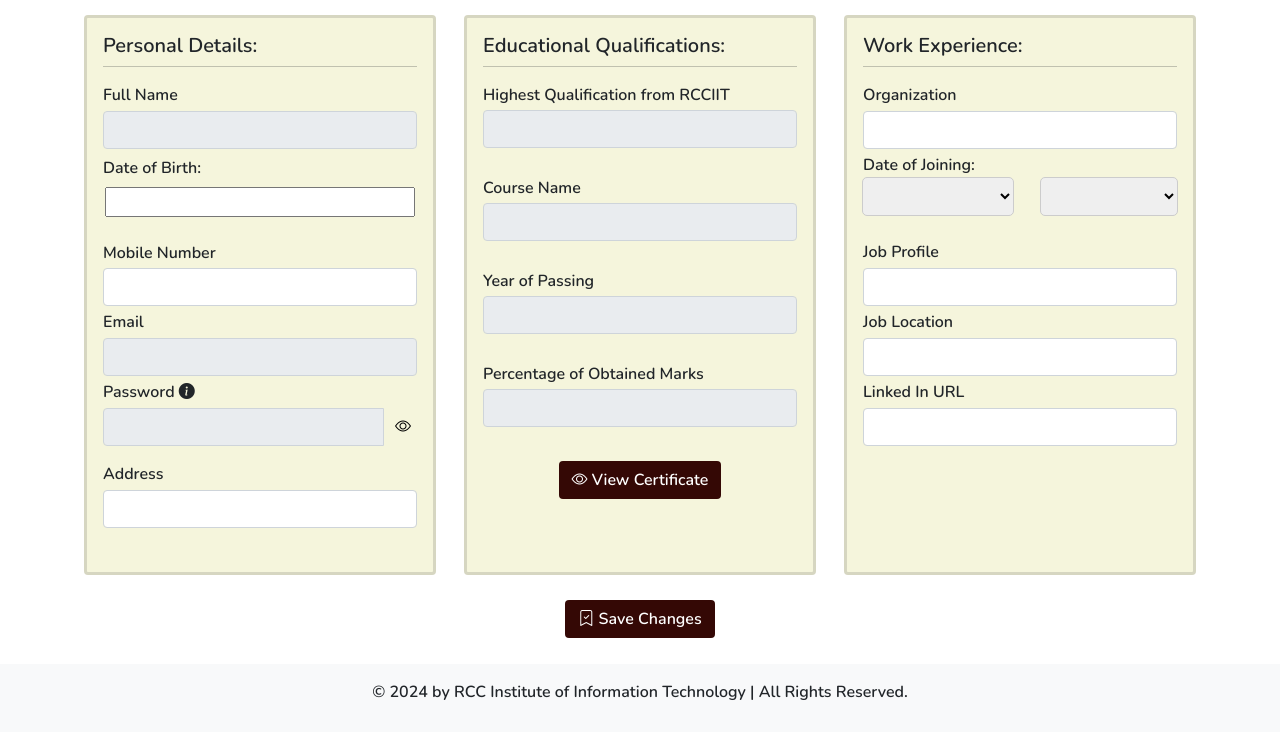
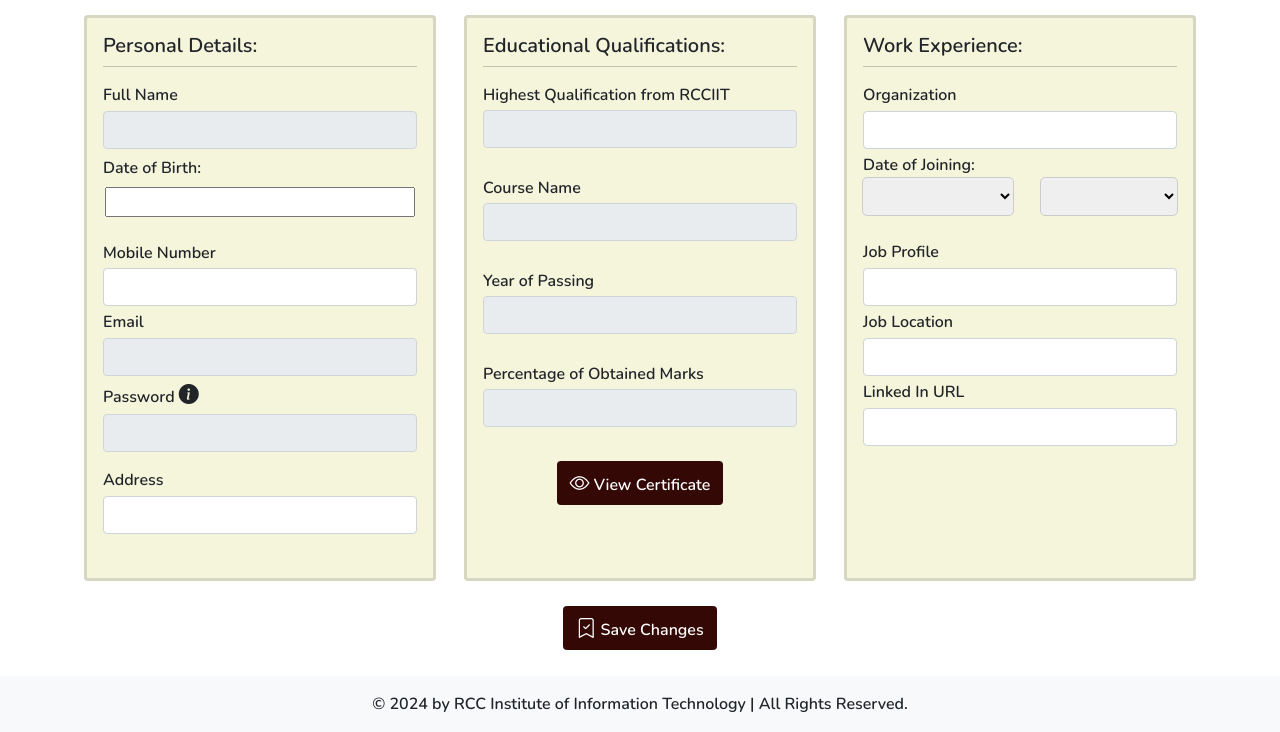
Before and after one commit to AvikChakraborty02/AlumniManagement, a Django app: template templates/Edit_profile.html in a window 1280 px wide. Shown: the part 143-875 px from the top of the page. Before the commit the page ends 843 px from the top, so only its background shows below. Run offline with Django 4.2, Linux system fonts and the light colour scheme; the template is opened without the code that fills it, so the values that code supplies are empty; some libraries are stand-ins or nearby versions.

Commit message:
Update Edit_profile.html

```diff
--- a/templates/Edit_profile.html
+++ b/templates/Edit_profile.html
@@ -80,6 +80,10 @@
         .card{
             background-color: #F5F5DC;
         }
+        i{
+          font-size: 20px;
+          font-family: 'Times New Roman', Times, serif;
+        }
     </style>
 </head>
 
@@ -160,9 +164,6 @@
                         <div class="input-group mb-1 mt-1">
                             <input type="password" value="{{obj.password}}" class="form-control" aria-label="Recipient's username" id="password"
                                 aria-describedby="basic-addon2" readonly onchange="checkPassword()">
-                                <button id="visibility-toggle">
-                                    <i class="bi bi-eye"></i>
-                                </button>
                         </div>
                         <p id="error" style="color: red; font-size: 14px;"></p>
 
```
